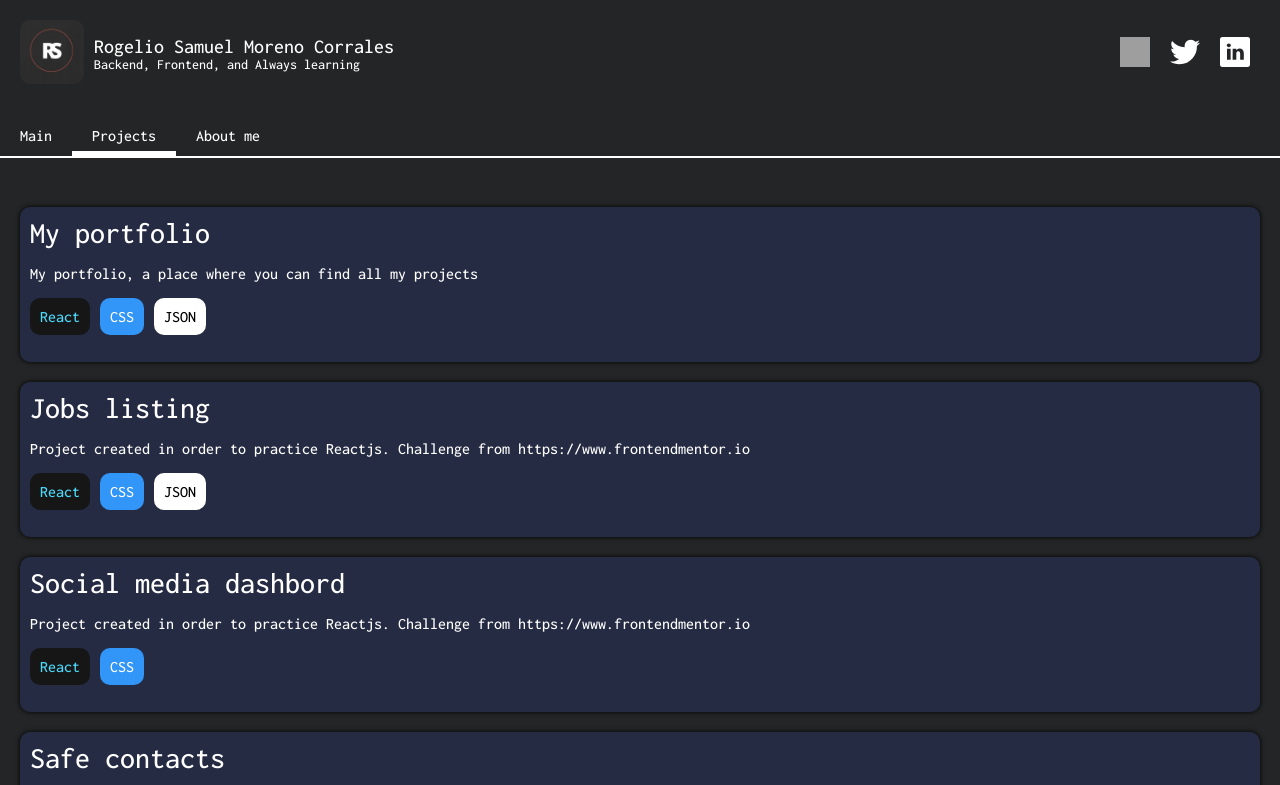
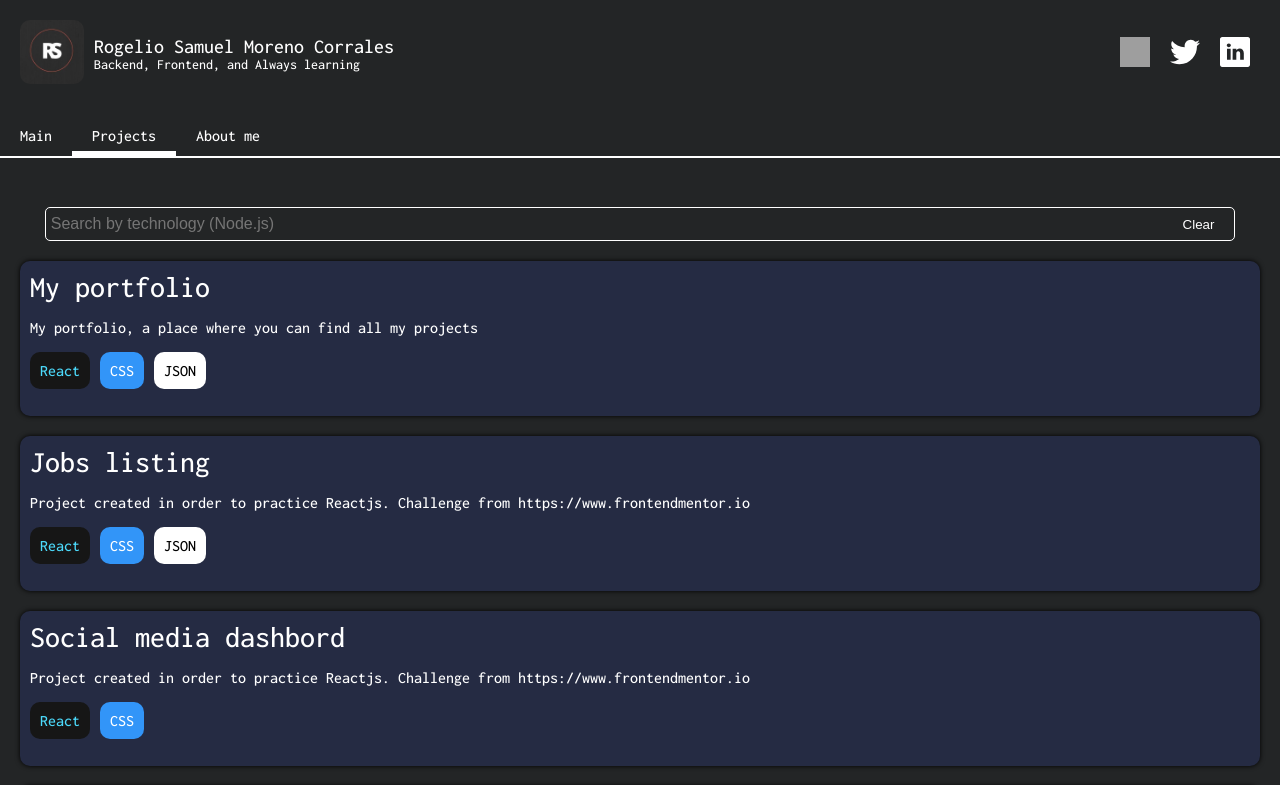
Before and after one commit to sam-621/rogeliosamuel.com, a React (Create React App) app: page /projects in a window 1280 px wide. Shown: the top 785 px of the page. Built offline with nearby package versions, Linux system fonts and the light colour scheme; grey boxes are pictures that could not be loaded.

Commit message:
Search bar design added

```diff
--- a/src/assets/styles/projectCard.css
+++ b/src/assets/styles/projectCard.css
@@ -1,3 +1,34 @@
+.SearchBar-container{
+    display: flex;
+    margin: 0 2%;
+    border: 1px solid #ffffff;
+    border-radius: 5px;
+}
+.Search{
+    width: 94%;
+}
+.Search input{
+    outline: none;
+    border: none;
+    width: 99.1%;
+    height: 30px;
+    background: none;
+    color: rgb(185, 185, 185);
+    font-size: 16px;
+    padding-left: 5px;
+}
+.clear-btn{
+    width: 6%;
+}
+.clear-btn button{
+    padding: 0;
+    cursor: pointer;
+    border: none;
+    width: 100%;
+    height: 100%;
+    background: none;
+    color: white;
+}
 .ProjectCard-container{
     transition: 0.3s;
     border-radius: 10px;
@@ -95,6 +126,9 @@
     .Project-options{
         display: none;
     }
+    .clear-btn{
+        width: 15%;
+    }
 }
 @media screen and (max-width: 425px) {
     .Title h1{
@@ -103,4 +137,10 @@
     .NoMobile{
         color: rgba(255, 255, 255, 0.500);
     }
+    .Search input{
+        font-size: 14px;
+    }
+    .clear-btn{
+        width: 20%;
+    }
 }
--- a/src/containers/Projects.jsx
+++ b/src/containers/Projects.jsx
@@ -6,6 +6,14 @@ import ProjectCard from '../components/ProjectCard';
 const Projects = ({ projects }) => {
     return(
         <main className="Projects-container">
+            <div className="SearchBar-container">
+                <div className="Search">
+                    <input type="text" placeholder="Search by technology (Node.js)" />
+                </div>
+                <div className="clear-btn">
+                    <button>Clear</button>
+                </div>
+            </div>
             {
                 projects.map((project) => {
                     return(
```
